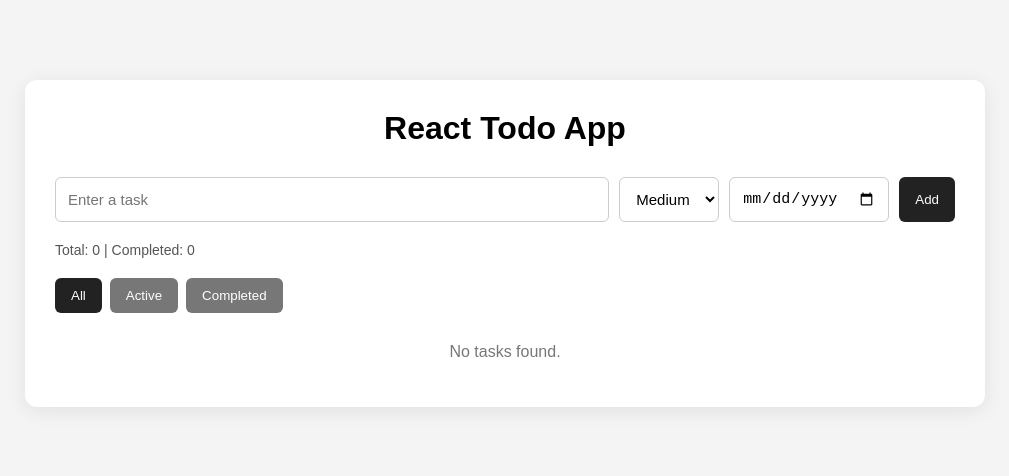
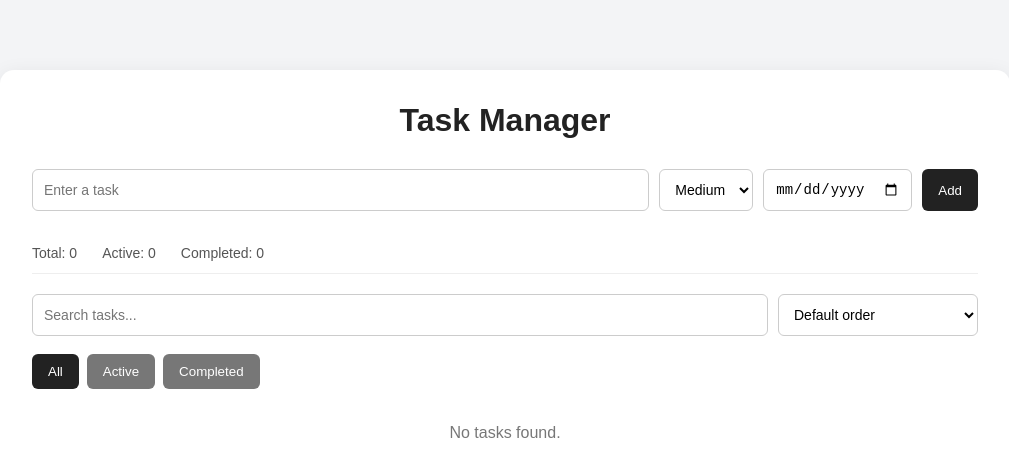
Before and after one commit to bkuvshinnikov/lab2-react-todo, a React (Vite) app: page / in a window 1280 px wide. Shown: the top 476 px of the page, without its empty margins (135-1144 px from the left). Built offline with nearby package versions, Linux system fonts and the light colour scheme.

Commit message:
Added filtering and sorting.

```diff
--- a/src/App.jsx
+++ b/src/App.jsx
@@ -4,7 +4,10 @@ function App() {
   const [task, setTask] = useState('')
   const [priority, setPriority] = useState('medium')
   const [dueDate, setDueDate] = useState('')
+
   const [filter, setFilter] = useState('all')
+  const [search, setSearch] = useState('')
+  const [sortBy, setSortBy] = useState('default')
 
   const [editingId, setEditingId] = useState(null)
   const [editingText, setEditingText] = useState('')
@@ -78,10 +81,7 @@ function App() {
       )
     )
 
-    setEditingId(null)
-    setEditingText('')
-    setEditingPriority('medium')
-    setEditingDueDate('')
+    cancelEdit()
   }
 
   const cancelEdit = () => {
@@ -104,21 +104,67 @@ function App() {
     return deadline < today
   }
 
-  const filteredTodos = todos.filter(todo => {
-    if (filter === 'active') {
-      return !todo.completed
+  const getPriorityValue = (priorityValue) => {
+    if (priorityValue === 'high') return 3
+    if (priorityValue === 'medium') return 2
+    return 1
   }
 
-    if (filter === 'completed') {
-      return todo.completed
+  let visibleTodos = todos.filter(todo => {
+    if (filter === 'active' && todo.completed) {
+      return false
     }
 
-    return true
+    if (filter === 'completed' && !todo.completed) {
+      return false
+    }
+
+    return todo.text
+      .toLowerCase()
+      .includes(search.toLowerCase())
   })
+
+  visibleTodos = [...visibleTodos].sort((a, b) => {
+    if (sortBy === 'priority-high') {
+      return (
+        getPriorityValue(b.priority || 'medium') -
+        getPriorityValue(a.priority || 'medium')
+      )
+    }
+
+    if (sortBy === 'priority-low') {
+      return (
+        getPriorityValue(a.priority || 'medium') -
+        getPriorityValue(b.priority || 'medium')
+      )
+    }
+
+    if (sortBy === 'due-date') {
+      if (!a.dueDate && !b.dueDate) return 0
+      if (!a.dueDate) return 1
+      if (!b.dueDate) return -1
+
+      return new Date(a.dueDate) - new Date(b.dueDate)
+    }
+
+    if (sortBy === 'newest') {
+      return b.id - a.id
+    }
+
+    if (sortBy === 'oldest') {
+      return a.id - b.id
+    }
+
+    return 0
+  })
+
+  const clearCompleted = () => {
+    setTodos(todos.filter(todo => !todo.completed))
+  }
 
   return (
     <div className="todo-app">
-      <h1>React Todo App</h1>
+      <h1>Task Manager</h1>
 
       <div className="todo-form">
         <input
@@ -143,7 +189,6 @@ function App() {
         </select>
 
         <input
-          className="date-input"
           type="date"
           value={dueDate}
           onChange={(event) => setDueDate(event.target.value)}
@@ -155,10 +200,47 @@ function App() {
       </div>
 
       <div className="stats">
-        Total: {todos.length} | Completed:{' '}
-        {todos.filter(todo => todo.completed).length}
+        <span>Total: {todos.length}</span>
+
+        <span>
+          Active: {todos.filter(todo => !todo.completed).length}
+        </span>
+
+        <span>
+          Completed: {todos.filter(todo => todo.completed).length}
+        </span>
       </div>
 
+      <div className="controls">
+        <input
+          className="search-input"
+          type="text"
+          placeholder="Search tasks..."
+          value={search}
+          onChange={(event) => setSearch(event.target.value)}
+        />
+
+        <select
+          className="sort-select"
+          value={sortBy}
+          onChange={(event) => setSortBy(event.target.value)}
+        >
+          <option value="default">Default order</option>
+          <option value="newest">Newest first</option>
+          <option value="oldest">Oldest first</option>
+          <option value="priority-high">
+            Priority: High to Low
+          </option>
+          <option value="priority-low">
+            Priority: Low to High
+          </option>
+          <option value="due-date">
+            Due date
+          </option>
+        </select>
+      </div>
+
+      <div className="filter-row">
         <div className="filters">
           <button
             className={filter === 'all' ? 'active-filter' : ''}
@@ -182,8 +264,18 @@ function App() {
           </button>
         </div>
 
+        {todos.some(todo => todo.completed) && (
+          <button
+            className="clear-button"
+            onClick={clearCompleted}
+          >
+            Clear completed
+          </button>
+        )}
+      </div>
+
       <ul>
-        {filteredTodos.map(todo => (
+        {visibleTodos.map(todo => (
           <li
             key={todo.id}
             className={isOverdue(todo) ? 'overdue-task' : ''}
@@ -300,7 +392,7 @@ function App() {
         ))}
       </ul>
 
-      {filteredTodos.length === 0 && (
+      {visibleTodos.length === 0 && (
         <p className="empty-message">
           No tasks found.
         </p>
--- a/src/index.css
+++ b/src/index.css
@@ -5,30 +5,28 @@
 body {
   margin: 0;
   min-height: 100vh;
-  display: flex;
-  justify-content: center;
-  align-items: flex-start;
-  padding-top: 60px;
+  padding-top: 50px;
   font-family: Arial, sans-serif;
-  background: #f4f4f4;
+  background: #f3f4f6;
+  color: #222;
 }
 
 #root {
   width: 100%;
-  max-width: 1000px;
+  max-width: 1050px;
+  margin: 0 auto;
   padding: 20px;
 }
 
 .todo-app {
+  padding: 32px;
   background: white;
-  padding: 30px;
-  border-radius: 12px;
+  border-radius: 14px;
   box-shadow: 0 4px 20px rgba(0, 0, 0, 0.08);
 }
 
 h1 {
-  margin-top: 0;
-  margin-bottom: 30px;
+  margin: 0 0 30px;
   text-align: center;
 }
 
@@ -37,21 +35,19 @@ h1 {
   gap: 10px;
 }
 
-.todo-form input[type='text'] {
-  flex: 1;
-}
-
 .todo-form input,
-.todo-form select {
-  padding: 12px;
-  font-size: 15px;
+.todo-form select,
+.search-input,
+.sort-select {
+  padding: 11px;
+  font-size: 14px;
   border: 1px solid #ccc;
   border-radius: 6px;
   background: white;
 }
 
-.date-input {
-  min-width: 150px;
+.todo-form input[type='text'] {
+  flex: 1;
 }
 
 button {
@@ -61,23 +57,53 @@ button {
   cursor: pointer;
   background: #222;
   color: white;
-  transition: 0.2s;
+  transition:
+    opacity 0.2s,
+    transform 0.2s;
 }
 
 button:hover {
-  opacity: 0.8;
+  opacity: 0.85;
+}
+
+button:active {
+  transform: scale(0.97);
 }
 
 .stats {
-  margin-top: 20px;
+  display: flex;
+  gap: 25px;
+  margin-top: 22px;
+  padding: 12px 0;
   font-size: 14px;
   color: #555;
+  border-bottom: 1px solid #eee;
+}
+
+.controls {
+  display: flex;
+  gap: 10px;
+  margin-top: 20px;
+}
+
+.search-input {
+  flex: 1;
+}
+
+.sort-select {
+  min-width: 200px;
+}
+
+.filter-row {
+  display: flex;
+  justify-content: space-between;
+  align-items: center;
+  margin-top: 18px;
 }
 
 .filters {
   display: flex;
   gap: 8px;
-  margin-top: 20px;
 }
 
 .filters button {
@@ -88,28 +114,38 @@ button:hover {
   background: #222;
 }
 
+.clear-button {
+  background: #8e44ad;
+}
+
 ul {
+  margin: 20px 0 0;
+  padding: 0;
   list-style: none;
-  padding: 0;
-  margin-top: 20px;
 }
 
 li {
   display: flex;
   align-items: center;
   gap: 10px;
+  margin-bottom: 10px;
   padding: 14px;
-  margin-bottom: 10px;
   background: #f8f8f8;
-  border-radius: 6px;
-  transition: transform 0.2s;
+  border-radius: 8px;
+  border-left: 4px solid transparent;
+  transition:
+    transform 0.2s,
+    box-shadow 0.2s;
 }
 
 li:hover {
-  transform: scale(1.01);
+  transform: translateY(-1px);
+  box-shadow: 0 3px 10px rgba(0, 0, 0, 0.06);
 }
 
 li input[type='checkbox'] {
+  width: 17px;
+  height: 17px;
   cursor: pointer;
 }
 
@@ -120,13 +156,14 @@ li input[type='checkbox'] {
 
 .task-content > span {
   display: block;
+  word-break: break-word;
 }
 
 .task-meta {
   display: flex;
+  align-items: center;
   gap: 8px;
-  align-items: center;
-  margin-top: 5px;
+  margin-top: 6px;
 }
 
 .due-date {
@@ -134,29 +171,31 @@ li input[type='checkbox'] {
   color: #777;
 }
 
+.overdue-task {
+  border-left-color: #c0392b;
+}
+
 .overdue-label {
   padding: 3px 7px;
   border-radius: 10px;
-  font-size: 11px;
+  font-size: 10px;
   font-weight: bold;
   text-transform: uppercase;
-  background: #f8d7da;
-  color: #a71d2a;
-}
-
-.overdue-task {
-  border-left: 4px solid #c0392b;
+  background: #fadbd8;
+  color: #c0392b;
 }
 
 .completed {
   text-decoration: line-through;
-  opacity: 0.5;
+  opacity: 0.45;
 }
 
 .priority {
+  min-width: 72px;
   padding: 5px 9px;
   border-radius: 12px;
-  font-size: 12px;
+  text-align: center;
+  font-size: 11px;
   font-weight: bold;
   text-transform: uppercase;
 }
@@ -168,7 +207,7 @@ li input[type='checkbox'] {
 
 .priority.medium {
   background: #fcf3cf;
-  color: #b7950b;
+  color: #9a7d0a;
 }
 
 .priority.high {
@@ -180,7 +219,7 @@ li input[type='checkbox'] {
   flex: 1;
   min-width: 0;
   padding: 8px;
-  font-size: 15px;
+  font-size: 14px;
   border: 1px solid #ccc;
   border-radius: 6px;
 }
@@ -188,7 +227,7 @@ li input[type='checkbox'] {
 .edit-priority,
 .edit-date {
   padding: 8px;
-  font-size: 14px;
+  font-size: 13px;
   border: 1px solid #ccc;
   border-radius: 6px;
   background: white;
@@ -211,14 +250,18 @@ li input[type='checkbox'] {
 }
 
 .empty-message {
-  margin-top: 30px;
+  margin-top: 35px;
   text-align: center;
   color: #777;
 }
 
 @media (max-width: 800px) {
   body {
-    padding-top: 20px;
+    padding-top: 15px;
+  }
+
+  #root {
+    padding: 10px;
   }
 
   .todo-app {
@@ -235,6 +278,25 @@ li input[type='checkbox'] {
     width: 100%;
   }
 
+  .stats {
+    flex-wrap: wrap;
+    gap: 10px 20px;
+  }
+
+  .controls {
+    flex-direction: column;
+  }
+
+  .sort-select {
+    width: 100%;
+  }
+
+  .filter-row {
+    align-items: flex-start;
+    gap: 12px;
+    flex-direction: column;
+  }
+
   .filters {
     flex-wrap: wrap;
   }
@@ -249,5 +311,6 @@ li input[type='checkbox'] {
 
   .edit-input {
     width: 100%;
+    flex-basis: 100%;
   }
 }
```
Lines whose indentation alone changed are shown as unchanged.
